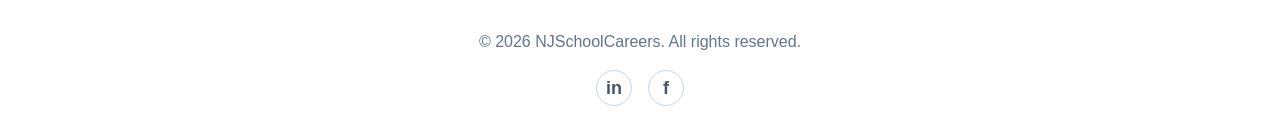
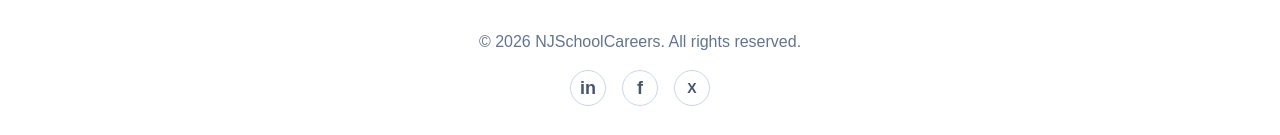
Before and after one commit to njwilkin1/nj-school-careers, a Next.js app: page /employers/pricing in a window 1280 px wide. Shown: the part 2048-2183 px from the top of the page. Built offline with nearby package versions, Linux system fonts and the light colour scheme.

Commit message:
Add X social media link to footer

```diff
--- a/app/components/EmailSignup.tsx
+++ b/app/components/EmailSignup.tsx
@@ -66,17 +66,17 @@ export default function EmailSignup({
       <h2 className="text-2xl font-semibold text-slate-950">
   {searchTerm
     ? `Get new ${searchTerm} jobs in New Jersey`
-    : "Never miss new NJ school openings"}
+    : "Get NJ Education Job Alerts Before Everyone Else"}
 </h2>
 
      <p className="mt-2 text-slate-600">
   {searchTerm
-    ? `Get new ${searchTerm} openings delivered directly to your inbox.`
-    : "Get new teaching, administration, coaching, and support staff jobs delivered directly to your inbox."}
+    ? `Get new ${searchTerm} jobs delivered directly to your inbox.`
+    : "Receive new teaching, administration, and support staff jobs as soon as they're posted."}
 </p>
 
       <p className="mt-2 text-sm text-slate-500">
-        500+ New Jersey education jobs • No spam • Unsubscribe anytime
+        Join 327 NJ educators already receiving job alerts • No spam • Unsubscribe anytime
       </p>
 
       {message && (
@@ -106,7 +106,7 @@ export default function EmailSignup({
           disabled={loading}
           className="rounded-xl bg-orange-500 px-6 py-3 font-semibold text-white transition hover:bg-orange-600 disabled:opacity-60"
         >
-          {loading ? "Submitting..." : "Get Job Alerts"}
+          {loading ? "Submitting..." : "Get Free Alerts"}
         </button>
       </form>
     </div>
--- a/app/layout.tsx
+++ b/app/layout.tsx
@@ -154,6 +154,16 @@ export default function RootLayout({
     >
       <span className="font-bold">f</span>
     </a>
+
+    <a
+  href="https://x.com/NJSchoolCareers"
+  target="_blank"
+  rel="noopener noreferrer"
+  aria-label="NJSchoolCareers on X"
+  className="inline-flex h-9 w-9 items-center justify-center rounded-full border border-slate-300 text-slate-600 text-sm font-bold hover:border-[#050B2C] hover:text-[#050B2C] transition"
+>
+  X
+</a>
   </div>
 </div>
         </footer>
```
